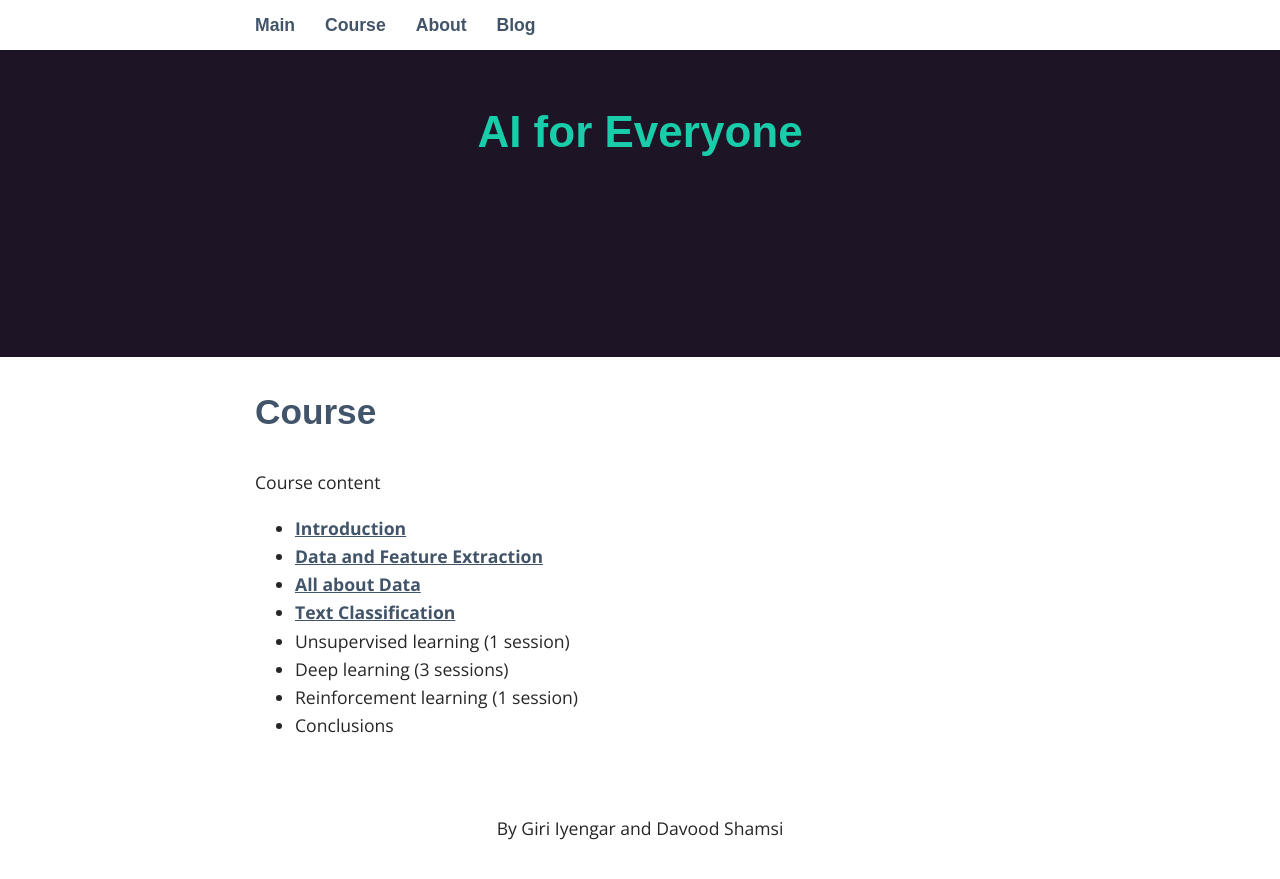
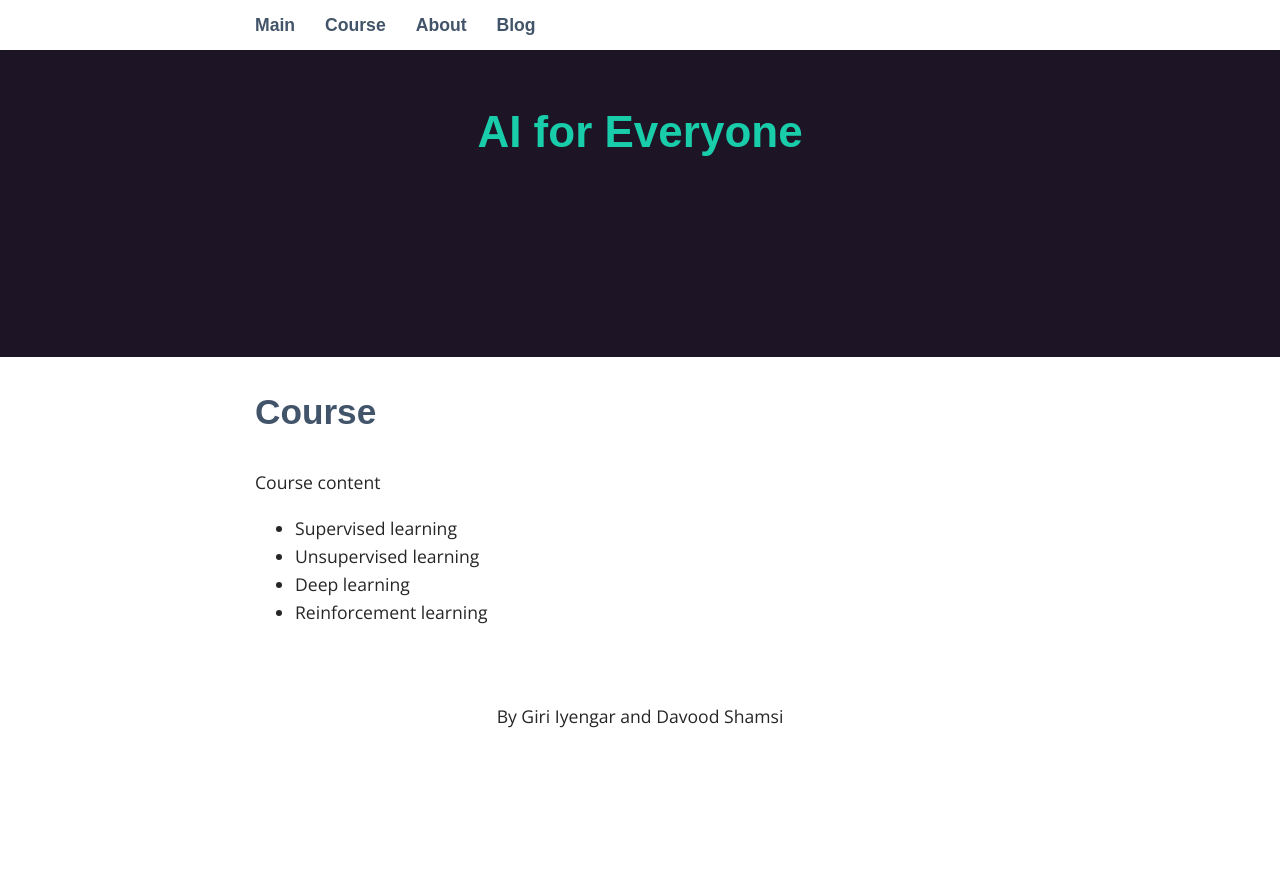
Before and after one commit to ai4all/ai4all.github.io, a Jekyll site: the page built from _pages/01_course.md, in a window 1280 px wide and 900 px high, scrolled down 143 px. Shown: the top 879 px of the window. Built offline with Jekyll 4.4.1, drawn with Linux system fonts in a browser that asks for light colours; some web fonts are replaced; after the commit the page ends 930 px from its top, so only the background shows below that.

Commit message:
Update 01_course.md

```diff
--- a/_pages/01_course.md
+++ b/_pages/01_course.md
@@ -5,11 +5,7 @@ permalink: /course/
 ---
 
 Course content
-* [Introduction](/ai4all_intro.pdf)
-* [Data and Feature Extraction](/AI4ALL_Meeting_2.pdf)
-* [All about Data](/AI4ALL_Meeting_3.pdf)
-* [Text Classification](/AI4ALL_Meeting_4.pdf)
-* Unsupervised learning (1 session)
-* Deep learning (3 sessions)
-* Reinforcement learning (1 session)
-* Conclusions
+* Supervised learning
+* Unsupervised learning
+* Deep learning
+* Reinforcement learning
```
